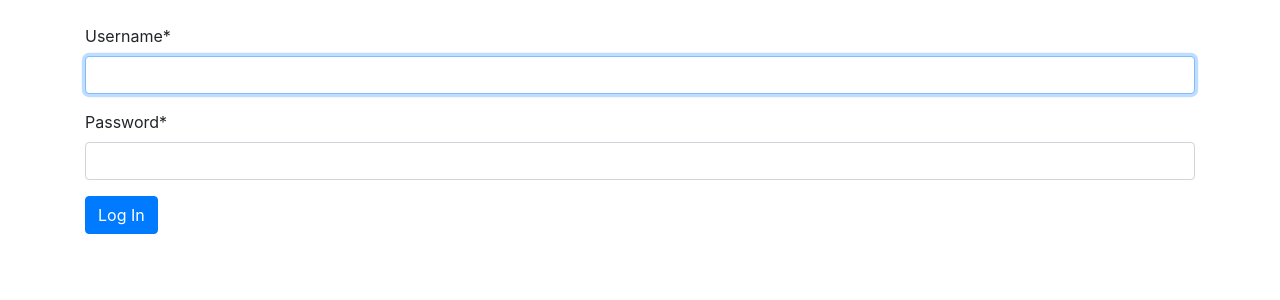
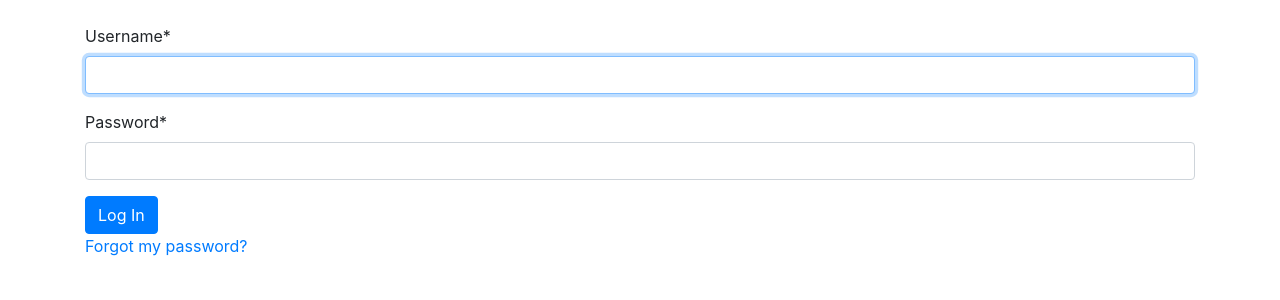
Before and after one commit to Van4ooo/auth_system_for_django, a Django app: page /users/login/ in a window 1280 px wide. Shown: the part 56-356 px from the top of the page. Run offline with Django 4.2, Linux system fonts and the light colour scheme; some libraries are stand-ins or nearby versions.

Commit message:
add reset link

```diff
--- a/templates/registration/login.html
+++ b/templates/registration/login.html
@@ -17,5 +17,8 @@
             {{ form|crispy }}
             <input class="btn btn-primary" type="submit" value="Log In">
         </form>
+        <div class="password_reset">
+            <a href="{% url 'password_reset'%}"> Forgot my password? </a>
+        </div>
     {% endif %}
 {% endblock content%}
```
